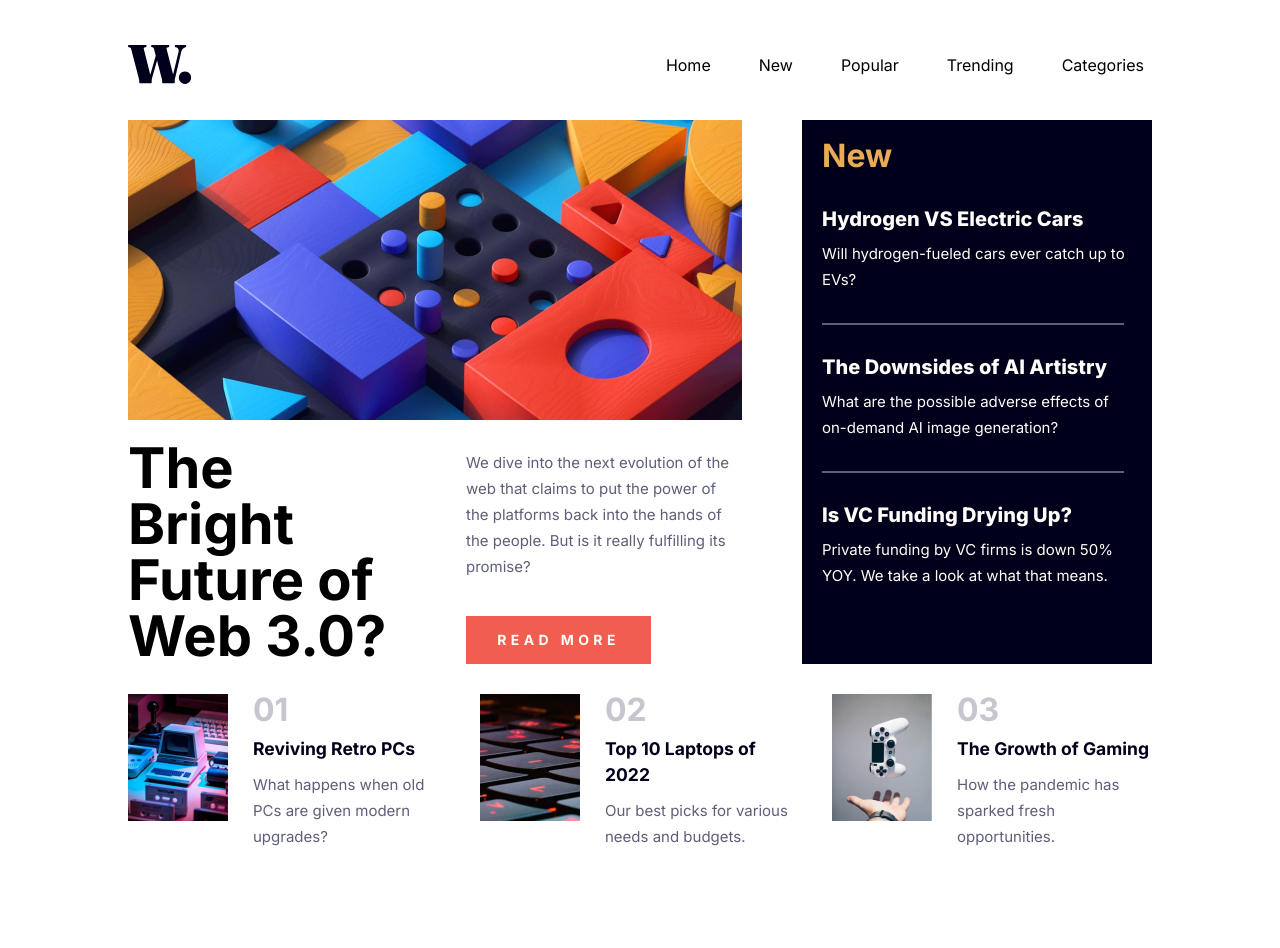
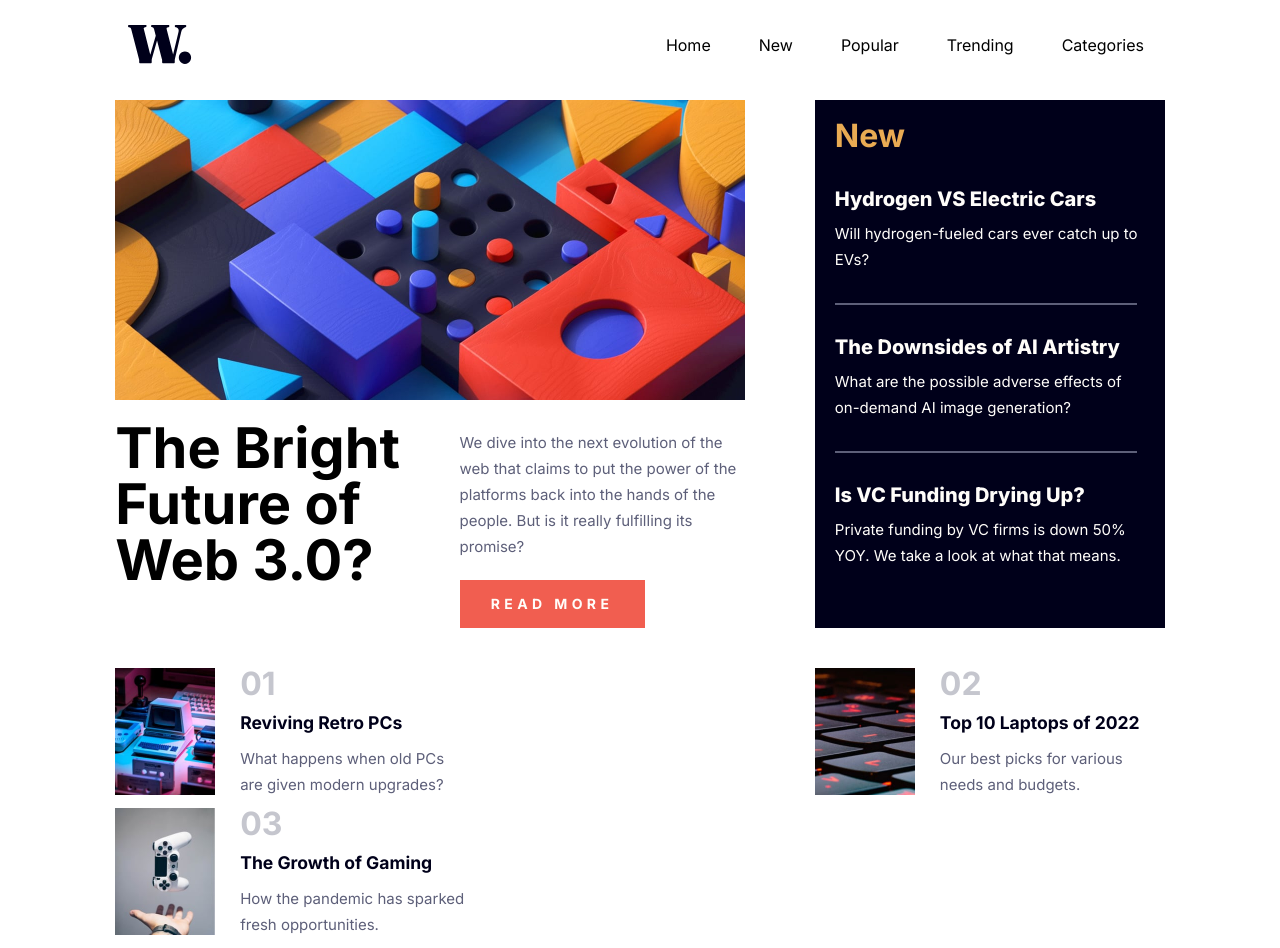
Before and after one commit to Junior-dev-Track/14-css-web-3-0-project-Emilie-Gilles, a plain HTML site: page index.html in a window 1280 px wide. Before the commit the page ends 880 px from the top, so only its background shows below. Drawn offline with Linux system fonts and the light colour scheme.

Commit message:
Correction again

```diff
--- a/style.css
+++ b/style.css
@@ -5,8 +5,10 @@
 }
 
 body {
-  margin: 20px;
+  margin: 0 auto;
   font-family: "Inter", sans-serif;
+  display: flex;
+  flex-direction: column;
 }
 
 nav {
@@ -94,12 +96,16 @@ p {
 }
 hr {
   border: 1px solid hsl(236, 13%, 42%);
-  width: 302px;
+  max-width: 302px;
   margin: 30px 0;
+}
+header {
+  max-width: 1110px;
 }
 main {
   display: flex;
   flex-direction: column;
+  max-width: 1110px;
 }
 section {
   margin: 10px 0;
@@ -204,22 +210,25 @@ section {
 
 @media screen and (min-width: 600px) {
   body {
-    margin: 20px clamp(20px, 10vw, 150px);
+    margin: 0 auto;
+    max-width: 1400px;
+  }
+  header {
+    margin: 0 clamp(20px, 10vw, 140px);
   }
   main {
-    max-width: 1110px;
+    margin: 0 clamp(20px, 9vw, 140px);
     display: flex;
     flex-direction: row;
     justify-content: space-between;
-
+    gap: 20px;
     flex-wrap: wrap;
-    gap: 10px;
   }
   .section1 {
-    min-width: 30%;
+    min-width: 60%;
   }
   .section2 {
-    min-width: 20%;
+    min-width: 30%;
   }
   .section1__text {
     margin-top: 20px;
@@ -232,6 +241,7 @@ section {
     flex-direction: column;
     justify-content: space-between;
     gap: 10px;
+    width: 55%;
   }
 
   .section3 {
@@ -239,11 +249,11 @@ section {
     display: flex;
     flex-direction: row;
     justify-content: space-between;
-    gap: 20px;
+    gap: 10px;
     flex-wrap: wrap;
   }
   .section3__article {
-    width: clamp(280px, 25vw, 350px);
+    width: clamp(250px, 30vw, 350px);
   }
 }
 @media screen and (min-width: 1440px) {
```
